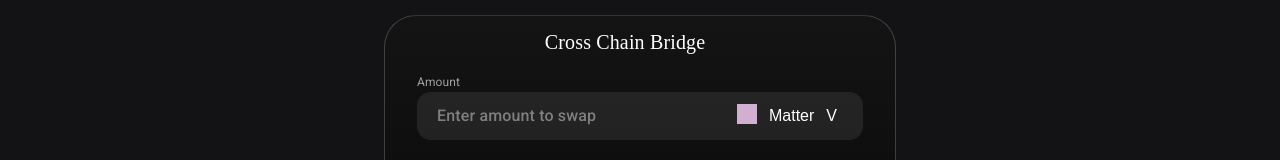
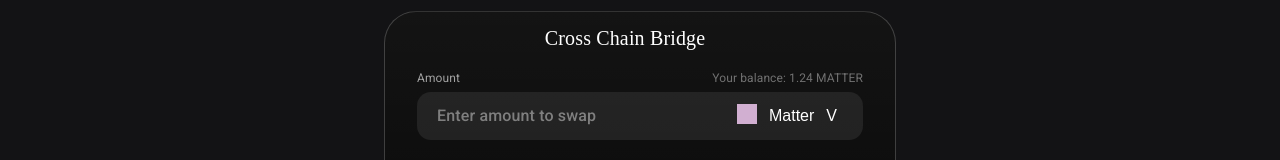
Before and after one commit to chainswap/info, a React (Create React App) app: page /#/swap in a window 1280 px wide. Shown: the part 166-326 px from the top of the page. Built offline with nearby package versions, Linux system fonts and the light colour scheme.

Commit message:
add balance text

```diff
--- a/src/components/CurrencyInputPanel/CurrencyInputPanel.tsx
+++ b/src/components/CurrencyInputPanel/CurrencyInputPanel.tsx
@@ -4,6 +4,7 @@ import DummyLogo from '../../assets/images/dummy_logo.png'
 import Column from '../Column/index'
 import CurrencySearchModal from '../SearchModal/CurrencySearchModal'
 import Input, { StyledInputLabel } from '../Input/Input'
+import { RowBetween } from '../Row'
 
 const InputRow = styled('div')({
   alignItems: 'center',
@@ -67,7 +68,10 @@ export default function CurrencyInputPanel(props: Props) {
   return (
     <>
       <Column>
-        <StyledInputLabel>Amount</StyledInputLabel>
+        <RowBetween>
+          <StyledInputLabel>Amount</StyledInputLabel>
+          <StyledInputLabel style={{ opacity: 0.4 }}>Your balance: 1.24 MATTER</StyledInputLabel>
+        </RowBetween>
         <InputRow>
           <StyledInput
             placeholder={'Enter amount to swap'}
--- a/src/components/Input/Input.tsx
+++ b/src/components/Input/Input.tsx
@@ -38,6 +38,7 @@ export const StyledInputLabel = styled(InputLabel)({
   lineHeight: '17.84px',
   color: '#FFFFFF',
   opacity: 0.6,
+  marginBottom: 4,
 })
 
 export default function Input(props: Props) {
```
